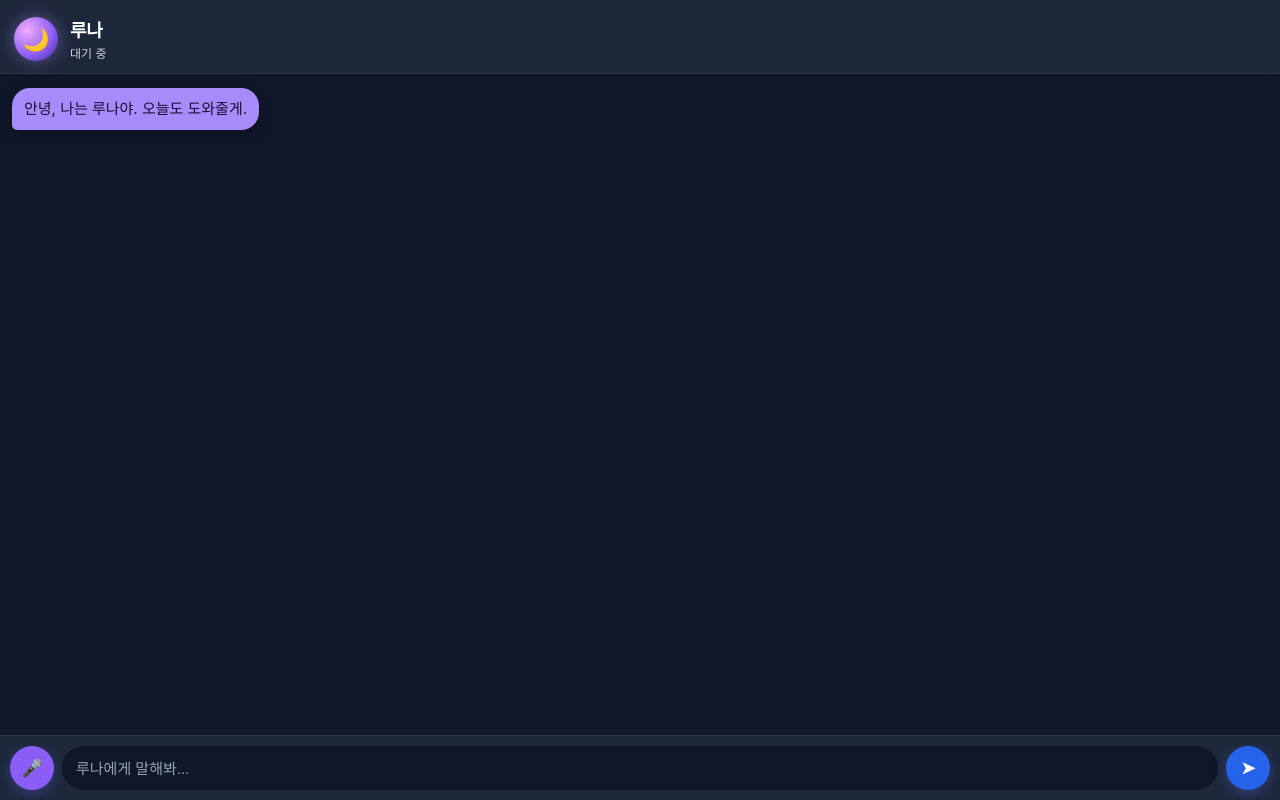
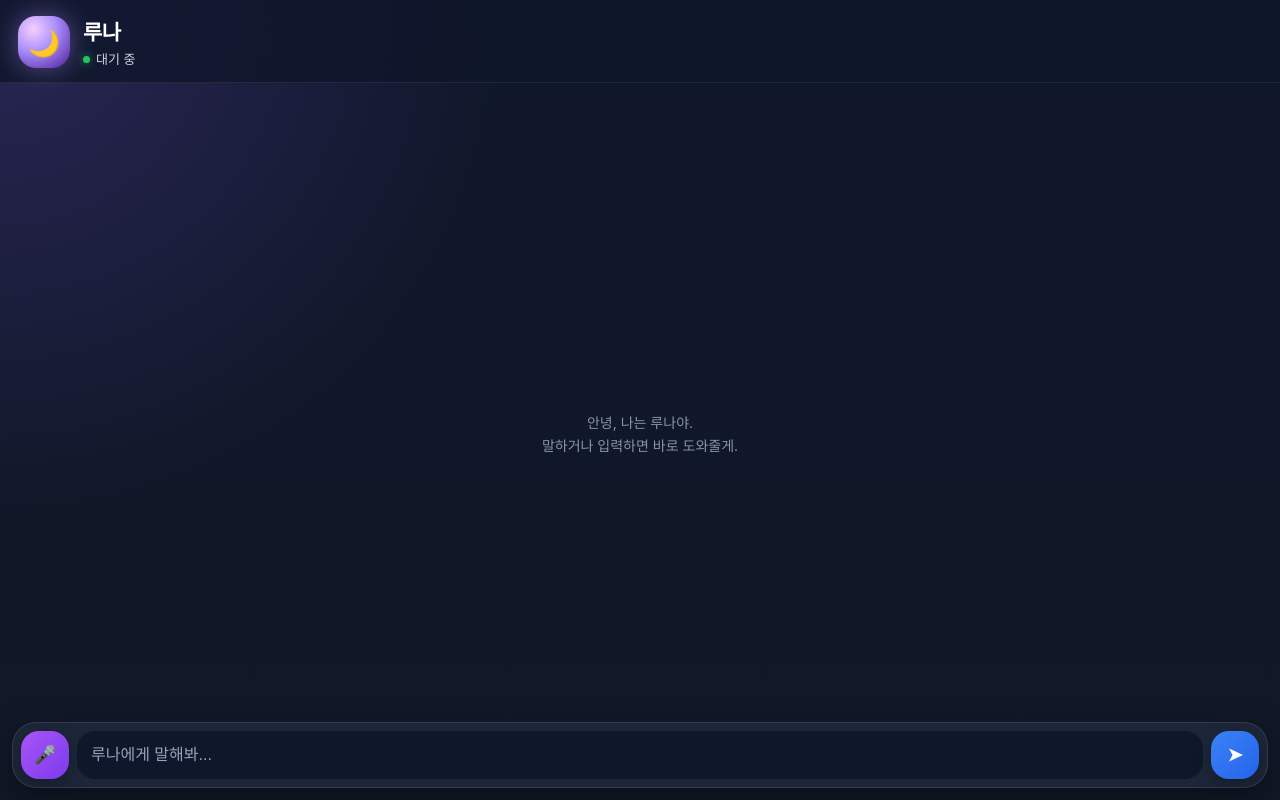
Before and after one commit to b61181463-eng/luna-server, a plain HTML site: page static/index.html in a window 1280 px wide. Drawn offline with Linux system fonts and the light colour scheme.

Commit message:
fix reply bug

```diff
--- a/static/index.html
+++ b/static/index.html
@@ -2,7 +2,7 @@
 <html lang="ko">
 <head>
   <meta charset="UTF-8" />
-  <meta name="viewport" content="width=device-width, initial-scale=1.0" />
+  <meta name="viewport" content="width=device-width, initial-scale=1.0, viewport-fit=cover" />
 
   <title>루나</title>
 
@@ -14,68 +14,111 @@
   <style>
     * {
       box-sizing: border-box;
+      -webkit-tap-highlight-color: transparent;
+    }
+
+    html, body {
+      margin: 0;
+      width: 100%;
+      height: 100%;
+      background: #0f172a;
+      color: white;
+      font-family: -apple-system, BlinkMacSystemFont, "Segoe UI", sans-serif;
+      overflow: hidden;
     }
 
     body {
-      margin: 0;
-      height: 100vh;
-      background: linear-gradient(180deg, #0f172a 0%, #111827 100%);
-      color: white;
-      font-family: -apple-system, BlinkMacSystemFont, "Segoe UI", sans-serif;
+      height: 100dvh;
       display: flex;
       flex-direction: column;
-      overflow: hidden;
+      background:
+        radial-gradient(circle at top left, rgba(139, 92, 246, 0.22), transparent 34%),
+        linear-gradient(180deg, #0f172a 0%, #111827 100%);
     }
 
     #header {
-      padding: 16px 14px 12px;
-      background: rgba(30, 41, 59, 0.95);
+      padding: calc(env(safe-area-inset-top) + 16px) 18px 14px;
+      background: rgba(15, 23, 42, 0.82);
+      backdrop-filter: blur(14px);
       border-bottom: 1px solid rgba(255,255,255,0.08);
       display: flex;
       align-items: center;
-      gap: 12px;
+      gap: 13px;
+      flex-shrink: 0;
     }
 
     #avatar {
-      width: 44px;
-      height: 44px;
-      border-radius: 50%;
-      background: radial-gradient(circle at 30% 30%, #f0abfc, #8b5cf6 60%, #312e81);
+      width: 52px;
+      height: 52px;
+      border-radius: 18px;
+      background: radial-gradient(circle at 30% 25%, #f5d0fe, #a78bfa 45%, #4c1d95);
       display: flex;
       align-items: center;
       justify-content: center;
-      font-size: 22px;
-      box-shadow: 0 0 18px rgba(167, 139, 250, 0.45);
+      font-size: 26px;
+      box-shadow: 0 0 24px rgba(167, 139, 250, 0.45);
     }
 
     #titleBox {
       flex: 1;
+      min-width: 0;
     }
 
     #title {
-      font-size: 18px;
-      font-weight: 800;
-      letter-spacing: -0.3px;
+      font-size: 21px;
+      font-weight: 850;
+      letter-spacing: -0.5px;
     }
 
     #status {
-      margin-top: 2px;
-      font-size: 12px;
+      margin-top: 3px;
+      font-size: 13px;
       color: #cbd5e1;
     }
 
+    #status::before {
+      content: "";
+      display: inline-block;
+      width: 7px;
+      height: 7px;
+      margin-right: 6px;
+      border-radius: 50%;
+      background: #22c55e;
+      box-shadow: 0 0 8px rgba(34, 197, 94, 0.7);
+      vertical-align: 1px;
+    }
+
+    #chatWrap {
+      flex: 1;
+      min-height: 0;
+      position: relative;
+    }
+
     #chat {
-      flex: 1;
+      height: 100%;
       overflow-y: auto;
-      padding: 14px 12px 10px;
+      padding: 18px 13px 112px;
       display: flex;
       flex-direction: column;
-      gap: 8px;
+      gap: 10px;
+      scroll-behavior: smooth;
     }
 
     .row {
       display: flex;
       width: 100%;
+      animation: pop 0.16s ease-out;
+    }
+
+    @keyframes pop {
+      from {
+        opacity: 0;
+        transform: translateY(4px) scale(0.98);
+      }
+      to {
+        opacity: 1;
+        transform: translateY(0) scale(1);
+      }
     }
 
     .row.user {
@@ -87,55 +130,67 @@
     }
 
     .bubble {
-      max-width: 78%;
-      padding: 10px 12px;
-      border-radius: 18px;
-      font-size: 15px;
-      line-height: 1.45;
+      max-width: min(82%, 520px);
+      padding: 11px 14px;
+      border-radius: 19px;
+      font-size: 15.8px;
+      line-height: 1.5;
       white-space: pre-wrap;
       word-break: break-word;
-      box-shadow: 0 4px 14px rgba(0,0,0,0.18);
+      box-shadow: 0 6px 18px rgba(0,0,0,0.22);
     }
 
     .user .bubble {
-      background: #38bdf8;
-      color: #04111d;
-      border-bottom-right-radius: 5px;
+      background: linear-gradient(135deg, #38bdf8, #0ea5e9);
+      color: #031521;
+      border-bottom-right-radius: 6px;
     }
 
     .luna .bubble {
-      background: #a78bfa;
-      color: #160f2e;
-      border-bottom-left-radius: 5px;
+      background: linear-gradient(135deg, #c4b5fd, #a78bfa);
+      color: #170f2e;
+      border-bottom-left-radius: 6px;
     }
 
-    .system .bubble {
-      background: rgba(255,255,255,0.08);
-      color: #cbd5e1;
-      font-size: 13px;
-      align-self: center;
-      text-align: center;
+    .typing .bubble {
+      opacity: 0.85;
+      animation: pulse 1.05s infinite;
+    }
+
+    @keyframes pulse {
+      0% { opacity: 0.45; }
+      50% { opacity: 1; }
+      100% { opacity: 0.45; }
     }
 
     #inputArea {
-      padding: 10px;
-      background: rgba(30, 41, 59, 0.98);
-      border-top: 1px solid rgba(255,255,255,0.08);
+      position: fixed;
+      left: 12px;
+      right: 12px;
+      bottom: calc(env(safe-area-inset-bottom) + 12px);
+      min-height: 64px;
+      padding: 8px;
+      background: rgba(30, 41, 59, 0.9);
+      backdrop-filter: blur(18px);
+      border: 1px solid rgba(255,255,255,0.1);
+      border-radius: 24px;
       display: flex;
+      align-items: center;
       gap: 8px;
-      align-items: center;
+      box-shadow: 0 12px 34px rgba(0,0,0,0.35);
     }
 
     #msg {
       flex: 1;
-      min-height: 44px;
+      height: 48px;
+      min-width: 0;
       border: none;
       outline: none;
-      border-radius: 999px;
+      border-radius: 18px;
       padding: 0 14px;
-      background: #0f172a;
+      background: rgba(15, 23, 42, 0.95);
       color: white;
-      font-size: 15px;
+      font-size: 16px;
     }
 
     #msg::placeholder {
@@ -143,38 +198,40 @@
     }
 
     button {
-      width: 44px;
-      height: 44px;
+      width: 48px;
+      height: 48px;
       border: none;
-      border-radius: 50%;
+      border-radius: 18px;
       color: white;
-      font-size: 17px;
-      font-weight: bold;
-      background: #6366f1;
-      box-shadow: 0 4px 14px rgba(99, 102, 241, 0.35);
+      font-size: 18px;
+      font-weight: 800;
+      display: flex;
+      align-items: center;
+      justify-content: center;
+      flex-shrink: 0;
+      box-shadow: 0 7px 18px rgba(0,0,0,0.25);
+    }
+
+    button:active {
+      transform: scale(0.95);
     }
 
     #micBtn {
-      background: #8b5cf6;
+      background: linear-gradient(135deg, #a855f7, #7c3aed);
     }
 
     #sendBtn {
-      background: #2563eb;
+      background: linear-gradient(135deg, #3b82f6, #2563eb);
     }
 
-    button:active {
-      transform: scale(0.96);
-    }
-
-    .typing {
-      opacity: 0.8;
-      animation: pulse 1.1s infinite;
-    }
-
-    @keyframes pulse {
-      0% { opacity: 0.45; }
-      50% { opacity: 1; }
-      100% { opacity: 0.45; }
+    #emptyHint {
+      margin: auto;
+      text-align: center;
+      color: #94a3b8;
+      font-size: 14px;
+      line-height: 1.6;
+      opacity: 0.9;
+      padding-top: 80px;
     }
   </style>
 </head>
@@ -188,7 +245,14 @@
     </div>
   </div>
 
-  <div id="chat"></div>
+  <div id="chatWrap">
+    <div id="chat">
+      <div id="emptyHint">
+        안녕, 나는 루나야.<br />
+        말하거나 입력하면 바로 도와줄게.
+      </div>
+    </div>
+  </div>
 
   <div id="inputArea">
     <button id="micBtn" onclick="startVoice()">🎤</button>
@@ -200,14 +264,23 @@
     const chat = document.getElementById("chat");
     const statusText = document.getElementById("status");
     const input = document.getElementById("msg");
+    const emptyHint = document.getElementById("emptyHint");
 
     function setStatus(text) {
       statusText.innerText = text;
     }
 
-    function addMessage(text, sender) {
+    function removeEmptyHint() {
+      if (emptyHint && emptyHint.parentNode) {
+        emptyHint.parentNode.removeChild(emptyHint);
+      }
+    }
+
+    function addMessage(text, sender, extraClass = "") {
+      removeEmptyHint();
+
       const row = document.createElement("div");
-      row.className = "row " + sender;
+      row.className = "row " + sender + (extraClass ? " " + extraClass : "");
 
       const bubble = document.createElement("div");
       bubble.className = "bubble";
@@ -234,8 +307,7 @@
       input.value = "";
 
       setStatus("생각 중...");
-      const thinking = addMessage("생각 중...", "luna");
-      thinking.classList.add("typing");
+      const thinking = addMessage("생각 중...", "luna", "typing");
 
       try {
         const res = await fetch("/chat", {
@@ -255,7 +327,7 @@
 
       } catch (err) {
         removeElement(thinking);
-        addMessage("서버 연결 오류가 났어.", "luna");
+        addMessage("서버 연결 오류가 났어. 잠깐 뒤에 다시 말해줘.", "luna");
         setStatus("오류");
       }
     }
@@ -284,7 +356,6 @@
       recognition.onresult = function(event) {
         const text = event.results[0][0].transcript;
         input.value = text;
-        setStatus("생각 중...");
         send();
       };
 
@@ -301,8 +372,6 @@
 
       recognition.start();
     }
-
-    addMessage("안녕, 나는 루나야. 오늘도 도와줄게.", "luna");
   </script>
 </body>
 </html>
```
